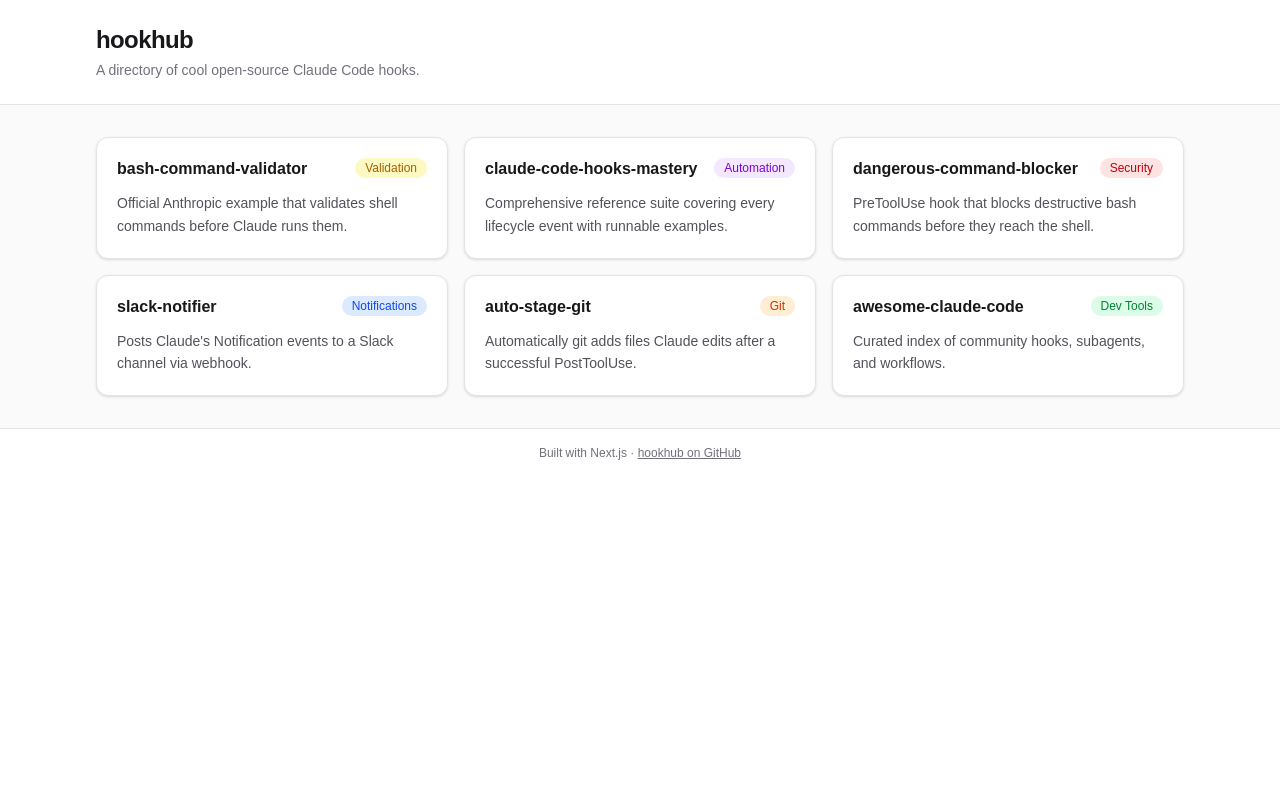
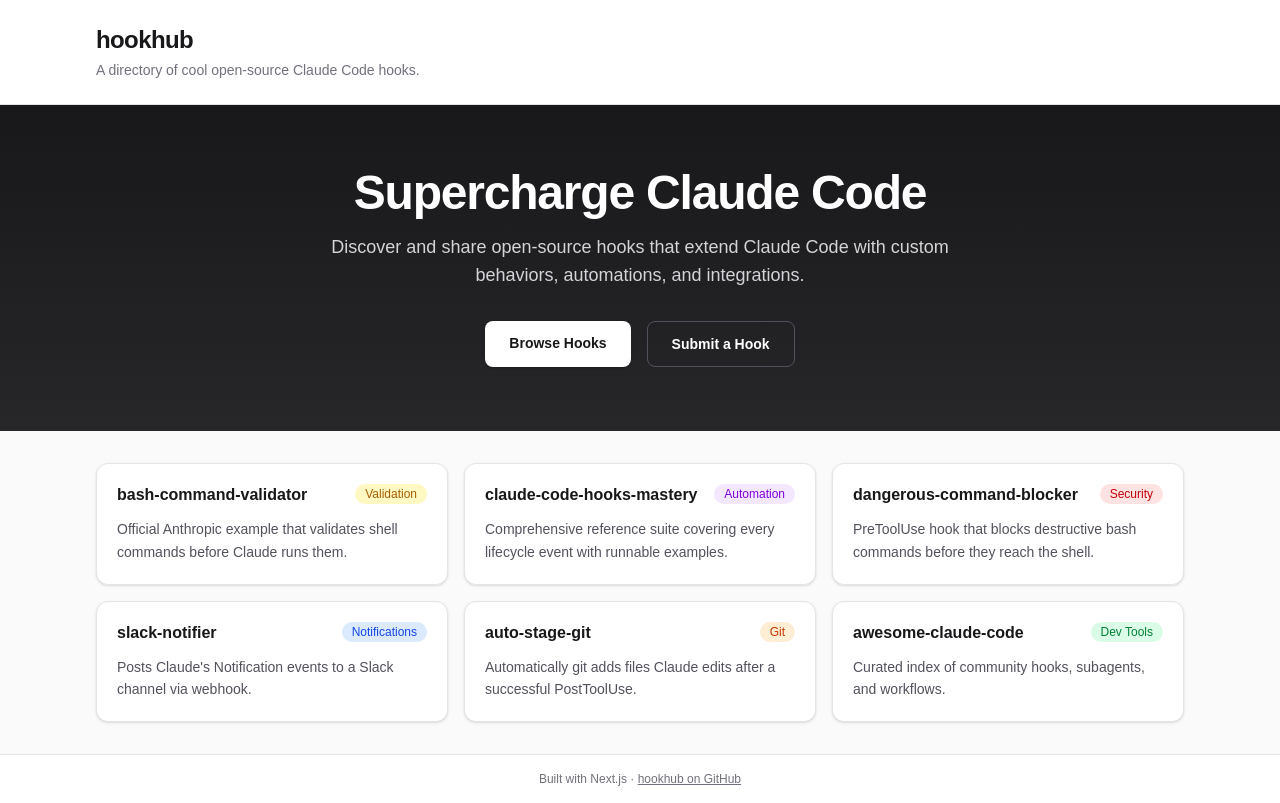
Before and after one commit to simodalla/hookhub, a Next.js app: page / in a window 1280 px wide. Built offline with nearby package versions, Linux system fonts and the light colour scheme.

Commit message:
add hero section

```diff
--- a/app/page.tsx
+++ b/app/page.tsx
@@ -15,7 +15,34 @@
         </div>
       </header>
 
-      <main className="flex-1 mx-auto w-full max-w-6xl px-4 py-8 sm:px-6 lg:px-8">
+      <section className="bg-gradient-to-b from-zinc-900 to-zinc-800 py-16 text-center">
+        <div className="mx-auto max-w-3xl px-4 sm:px-6 lg:px-8">
+          <h2 className="text-4xl font-extrabold tracking-tight text-white sm:text-5xl">
+            Supercharge Claude Code
+          </h2>
+          <p className="mt-4 text-lg text-zinc-300">
+            Discover and share open-source hooks that extend Claude Code with custom behaviors, automations, and integrations.
+          </p>
+          <div className="mt-8 flex justify-center gap-4">
+            <a
+              href="#hooks"
+              className="rounded-lg bg-white px-6 py-3 text-sm font-semibold text-zinc-900 shadow hover:bg-zinc-100 transition-colors"
+            >
+              Browse Hooks
+            </a>
+            <a
+              href="https://github.com/anthropics/claude-code"
+              target="_blank"
+              rel="noopener noreferrer"
+              className="rounded-lg border border-zinc-600 px-6 py-3 text-sm font-semibold text-white hover:border-zinc-400 transition-colors"
+            >
+              Submit a Hook
+            </a>
+          </div>
+        </div>
+      </section>
+
+      <main id="hooks" className="flex-1 mx-auto w-full max-w-6xl px-4 py-8 sm:px-6 lg:px-8">
         <HookGrid hooks={hooks} />
       </main>
 
```
